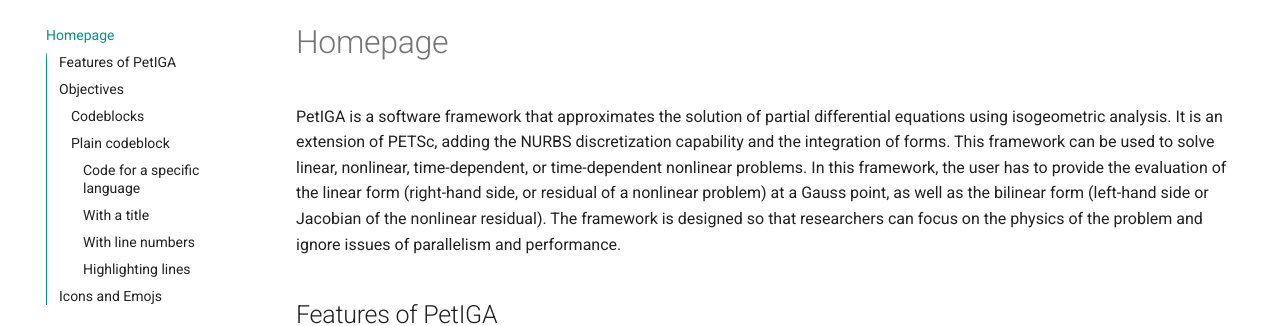
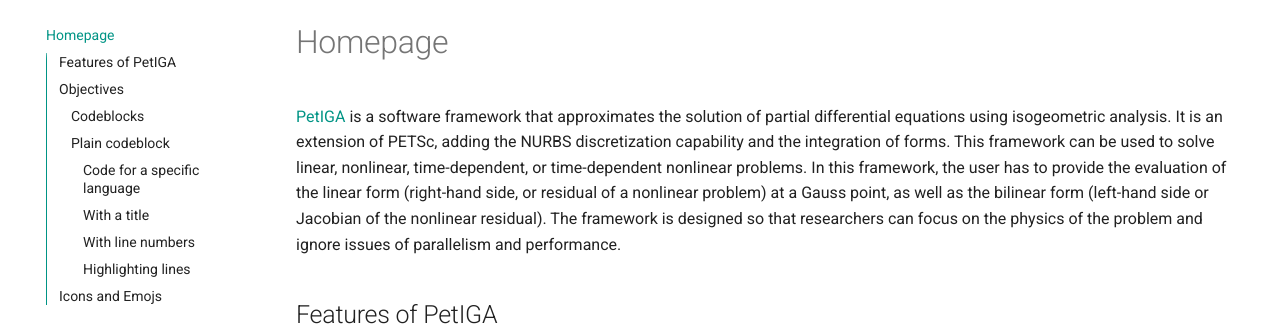
Before and after one commit to Aditya0809/Documentation, an MkDocs documentation site: the page built from docs/index.md, in a window 1280 px wide and 900 px high. Shown: the part 124-450 px from the top of the window. Built offline with MkDocs 1.6.1 and Material for MkDocs 9.7.7, drawn with Linux system fonts in a browser that asks for light colours; emoji names are drawn with the system emoji font; some of the changed lines change nothing that is shown.

Commit message:
hyperlink

```diff
--- a/docs/index.md
+++ b/docs/index.md
@@ -1,6 +1,6 @@
 # Homepage
 
-PetIGA is a software framework that approximates the solution of partial differential equations using isogeometric analysis. It is an extension of PETSc, adding the NURBS discretization capability and the integration of forms. This framework can be used to solve linear, nonlinear, time-dependent, or time-dependent nonlinear problems. In this framework, the user has to provide the evaluation of the linear form (right-hand side, or residual of a nonlinear problem) at a Gauss point, as well as the bilinear form (left-hand side or Jacobian of the nonlinear residual). The framework is designed so that researchers can focus on the physics of the problem and ignore issues of parallelism and performance.
+[PetIGA](https://github.com/dalcinl/PetIGA) is a software framework that approximates the solution of partial differential equations using isogeometric analysis. It is an extension of PETSc, adding the NURBS discretization capability and the integration of forms. This framework can be used to solve linear, nonlinear, time-dependent, or time-dependent nonlinear problems. In this framework, the user has to provide the evaluation of the linear form (right-hand side, or residual of a nonlinear problem) at a Gauss point, as well as the bilinear form (left-hand side or Jacobian of the nonlinear residual). The framework is designed so that researchers can focus on the physics of the problem and ignore issues of parallelism and performance.
 
 
 ## Features of PetIGA
```
